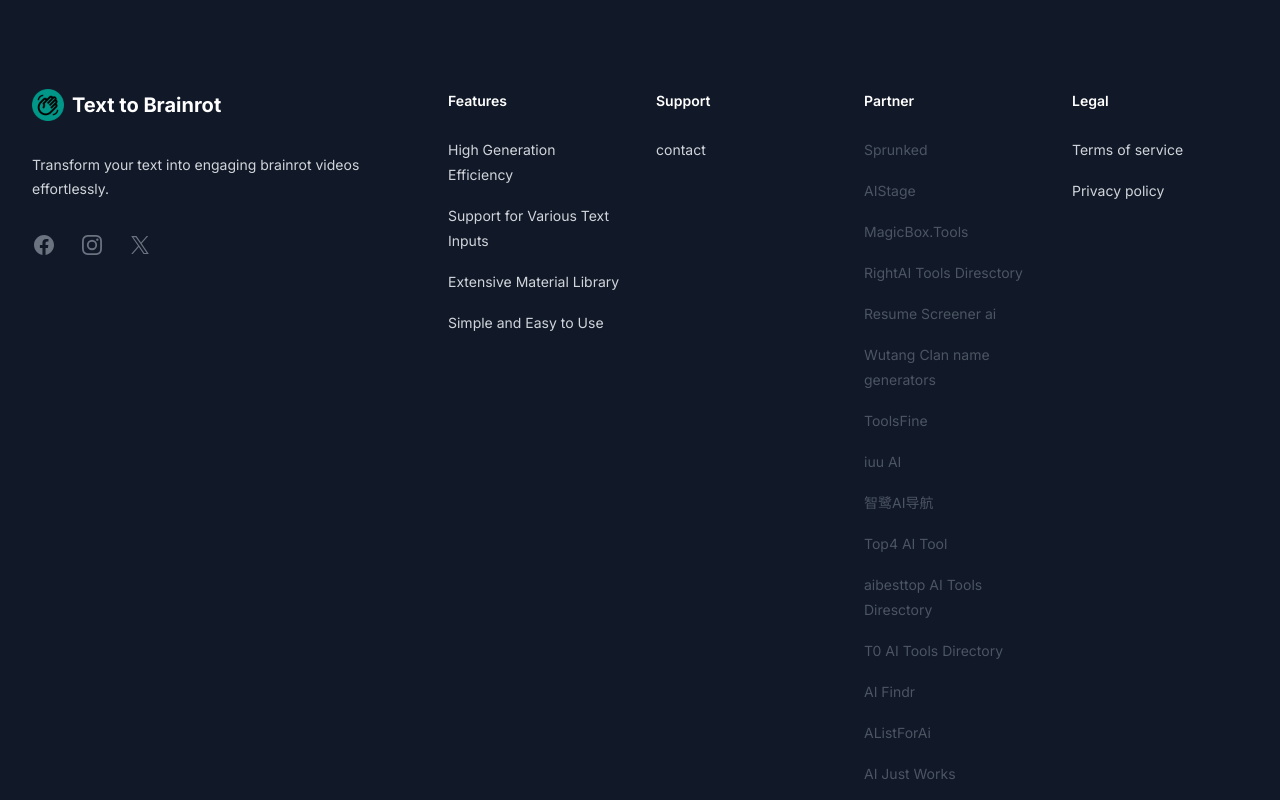
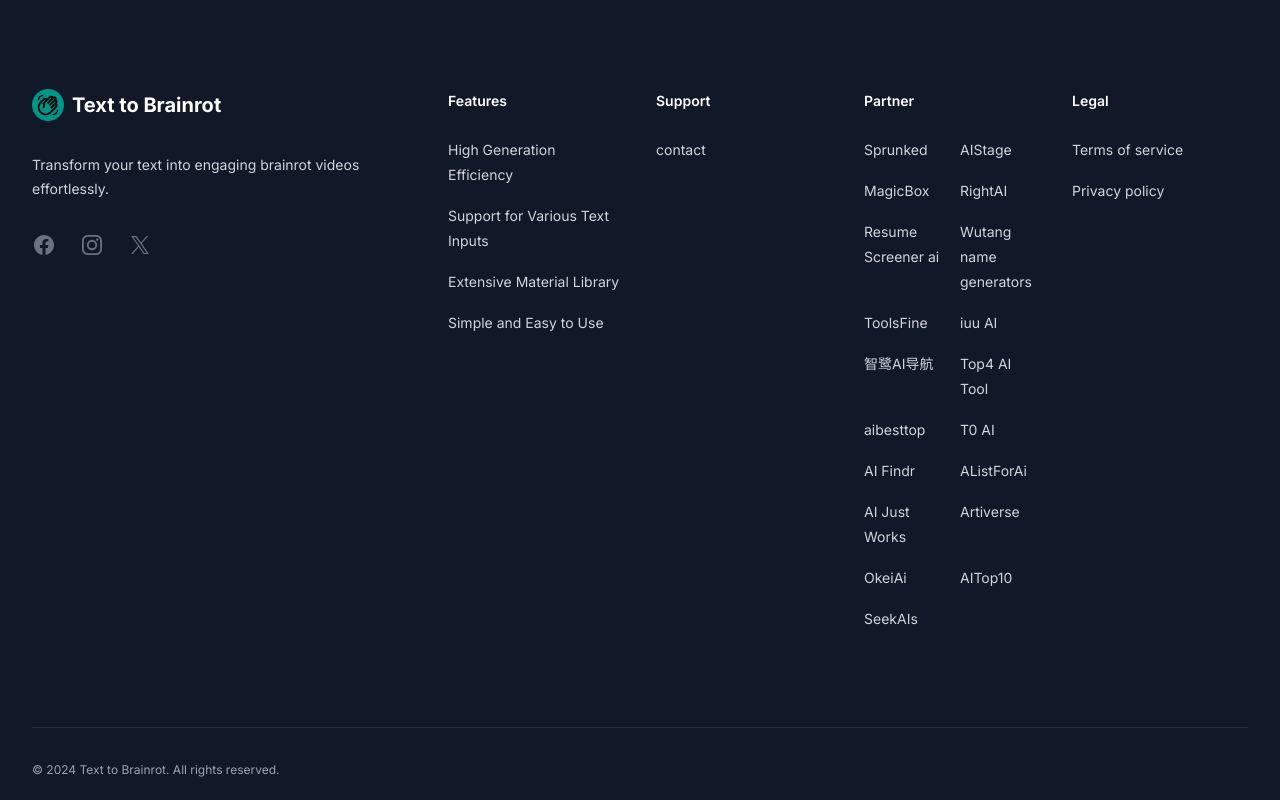
Before and after one commit to chenyiyang9303/texttobrainrot, a Next.js app: page / in a window 1280 px wide. Shown: the part 5620-6420 px from the top of the page. Built offline with nearby package versions, Linux system fonts and the light colour scheme.

Commit message:
调整了友链的样式

```diff
--- a/src/components/Footer.tsx
+++ b/src/components/Footer.tsx
@@ -21,24 +21,23 @@
   partner: [
     { name: 'Sprunked', href: 'https://sprunked.dev/', nofollow: true },
     { name: 'AIStage', href: 'https://aistage.net', nofollow: true },
-    { name: 'MagicBox.Tools', href: 'https://magicbox.tools/', nofollow: true },
-    { name: 'RightAI Tools Diresctory', href: 'https://right-ai.com/', nofollow: true },
+    { name: 'MagicBox', href: 'https://magicbox.tools/', nofollow: true },
+    { name: 'RightAI', href: 'https://right-ai.com/', nofollow: true },
     { name: 'Resume Screener ai', href: 'https://resume-screening.com/', nofollow: false },
-    { name: 'Wutang Clan name generators', href: 'https://wutangclannamegenerators.com/', nofollow: false },
-    { name: 'ToolsFine', href: 'https://toolsfine.com', nofollow: false },
+    { name: 'Wutang name generators', href: 'https://wutangclannamegenerators.com/', nofollow: false },
+    { name: 'ToolsFine', href: 'https://toolsfine.com', nofollow: true },
     { name: 'iuu AI', href: 'https://iuu.ai', nofollow: false },
     { name: '智鹭AI导航', href: 'https://www.aiheron.com', nofollow: false },
     { name: 'Top4 AI Tool', href: 'https://top4ai.com', nofollow: false },
-    { name: 'aibesttop AI Tools Diresctory', href: 'https://aibesttop.com', nofollow: false },
-    { name: 'T0 AI Tools Directory', href: 'https://t0ai.com', nofollow: false },
-    { name: 'AI Findr', href: 'https://ai-findr.com', nofollow: false },
+    { name: 'aibesttop', href: 'https://aibesttop.com', nofollow: true },
+    { name: 'T0 AI', href: 'https://t0ai.com', nofollow: false },
+    { name: 'AI Findr', href: 'https://ai-findr.com', nofollow: true },
     { name: 'AListForAi', href: 'https://alistforai.com/', nofollow: false },
     { name: 'AI Just Works', href: 'https://aijustworks.com', nofollow: false },
-    { name: 'Artiverse app', href: 'https://artiverse.app/ai/fluxproweb-com-image-to-prompt/', nofollow: false },
+    { name: 'Artiverse', href: 'https://artiverse.app/ai/fluxproweb-com-image-to-prompt/', nofollow: true },
     { name: 'OkeiAi', href: 'https://okeiai.com/', nofollow: false },
-    { name: 'AITop10', href: 'https://aitop10.tools/', nofollow: false },
-    { name: 'AI Tools for Best', href: 'https://aitoolsforbest.com', nofollow: false },
-
+    { name: 'AITop10', href: 'https://aitop10.tools/', nofollow: true },
+    { name: 'SeekAIs', href: 'https://SeekAIs.com/', nofollow: true },
   ],
   legal: [
     { name: 'Terms of service', href: '#' },
@@ -144,13 +143,13 @@
             <div className="md:grid md:grid-cols-2 md:gap-8">
               <div>
                 <h3 className="text-sm font-semibold leading-6 text-white">Partner</h3>
-                <ul role="list" className="mt-6 space-y-4">
+                <ul role="list" className="mt-6 grid grid-cols-2 gap-4">
                   {navigation.partner.map((item) => (
                     <li key={item.name}>
                       <a
                         href={item.href}
                         rel={item.nofollow ? "nofollow" : undefined}
-                        className="text-sm leading-6 text-gray-600 hover:text-gray-900"
+                        className="text-sm leading-6 text-gray-300 hover:text-white"
                       >
                         {item.name}
                       </a>
```
